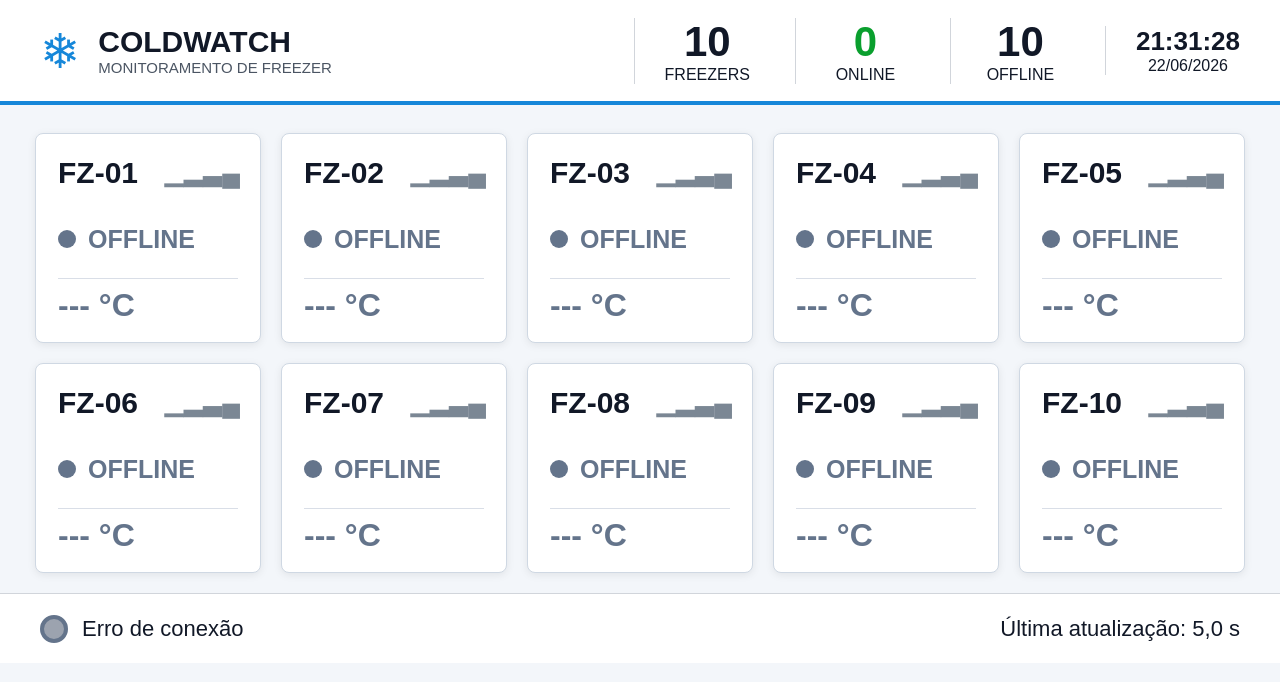
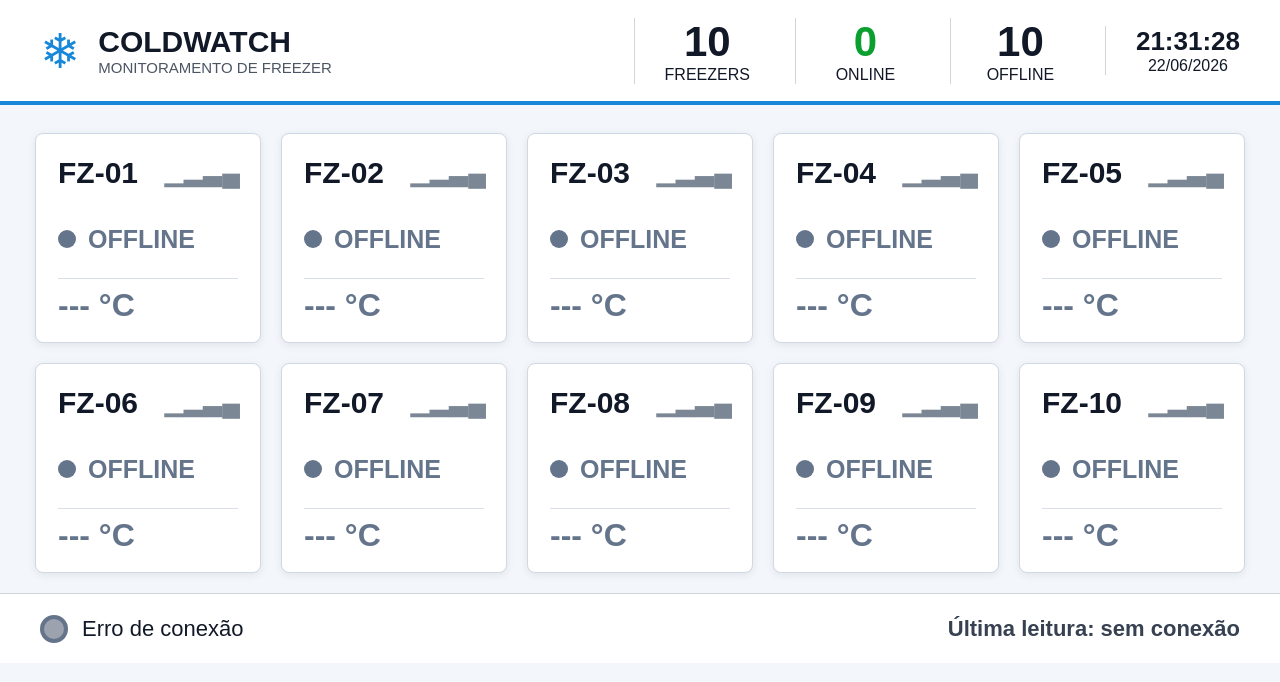
Before and after one commit to marinadriano-del/demoesp32, a plain HTML site: page index.html in a window 1280 px wide. Drawn offline with Linux system fonts and the light colour scheme; no server answers.

Commit message:
Update index.html

```diff
--- a/index.html
+++ b/index.html
@@ -155,6 +155,10 @@ body{
   background:#9ca3af;
   border-color:#64748b;
 }
+.footer-right{
+  color:#374151;
+  font-weight:600;
+}
 </style>
 </head>
 
@@ -198,12 +202,12 @@ body{
     <div id="bolaSistema" class="online-ball offline-ball"></div>
     <div id="textoSistema">Sistema Offline</div>
   </div>
-  <div>Última atualização: <span id="ultimaAtualizacao">--</span> s</div>
+  <div class="footer-right" id="ultimaLeitura">Última leitura: --:--:--</div>
 </div>
 
 <script>
 const TOTAL = 10;
-let ultimoUpdateTela = Date.now();
+let ultimaLeituraTexto = "--:--:--";
 
 function criarCards(){
   const grid = document.getElementById("freezers");
@@ -231,6 +235,11 @@ function atualizarRelogio(){
   const agora = new Date();
   document.getElementById("hora").innerHTML = agora.toLocaleTimeString("pt-BR");
   document.getElementById("data").innerHTML = agora.toLocaleDateString("pt-BR");
+}
+
+function horaAtualFormatada(){
+  const agora = new Date();
+  return agora.toLocaleTimeString("pt-BR");
 }
 
 async function atualizarDados(){
@@ -264,19 +273,18 @@ async function atualizarDados(){
     document.getElementById("textoSistema").innerHTML = online ? "Sistema Online" : "Sistema Offline";
     document.getElementById("bolaSistema").className = online ? "online-ball" : "online-ball offline-ball";
 
-    ultimoUpdateTela = Date.now();
+    if(online){
+      ultimaLeituraTexto = horaAtualFormatada();
+      document.getElementById("ultimaLeitura").innerHTML = "Última leitura: " + ultimaLeituraTexto;
+    }
 
   }catch(e){
     document.getElementById("qtdOnline").innerHTML = "0";
     document.getElementById("qtdOffline").innerHTML = "10";
     document.getElementById("textoSistema").innerHTML = "Erro de conexão";
     document.getElementById("bolaSistema").className = "online-ball offline-ball";
+    document.getElementById("ultimaLeitura").innerHTML = "Última leitura: sem conexão";
   }
-}
-
-function atualizarTempoRodape(){
-  const segundos = ((Date.now() - ultimoUpdateTela) / 1000).toFixed(1).replace(".", ",");
-  document.getElementById("ultimaAtualizacao").innerHTML = segundos;
 }
 
 criarCards();
@@ -285,7 +293,6 @@ atualizarDados();
 
 setInterval(atualizarRelogio, 1000);
 setInterval(atualizarDados, 500);
-setInterval(atualizarTempoRodape, 200);
 </script>
 
 </body>
```
